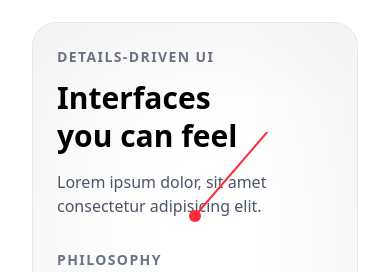
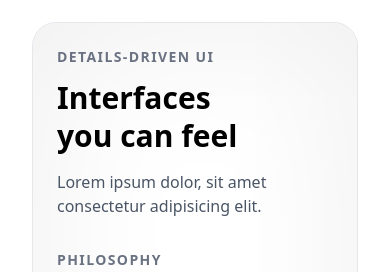
Before and after one commit to Omar2993/my-porfolio-omar, a Next.js app: page / in a window 390 px wide. Shown: the part 920-1192 px from the top of the page. Built offline with nearby package versions, Linux system fonts and the light colour scheme.

Commit message:
Make ProjectShowcase responsive

```diff
--- a/Comonents/AboutCards.jsx
+++ b/Comonents/AboutCards.jsx
@@ -76,7 +76,9 @@ const AboutCards = () => {
       bg-red-500
       -translate-x-1/2
       origin-bottom
-      animate-second
+      animate-
+      hidden
+      lg:block
     "
   ></div>
 
@@ -92,7 +94,9 @@ const AboutCards = () => {
       w-3
       h-3
       rounded-full
-      bg-red-500
+      bg-red-
+      hidden
+      lg:block
     "
   ></div>
   </div>
```
